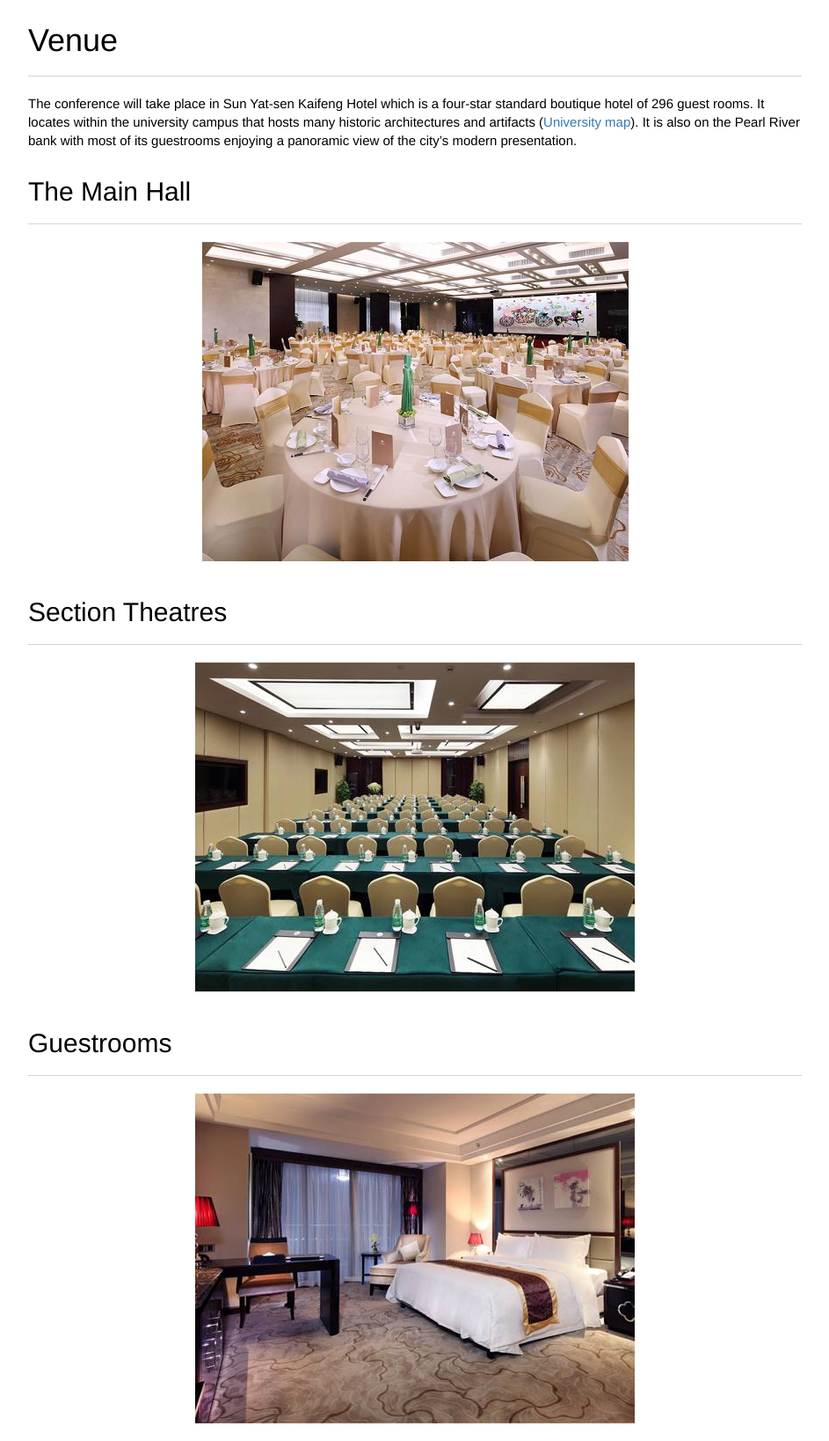
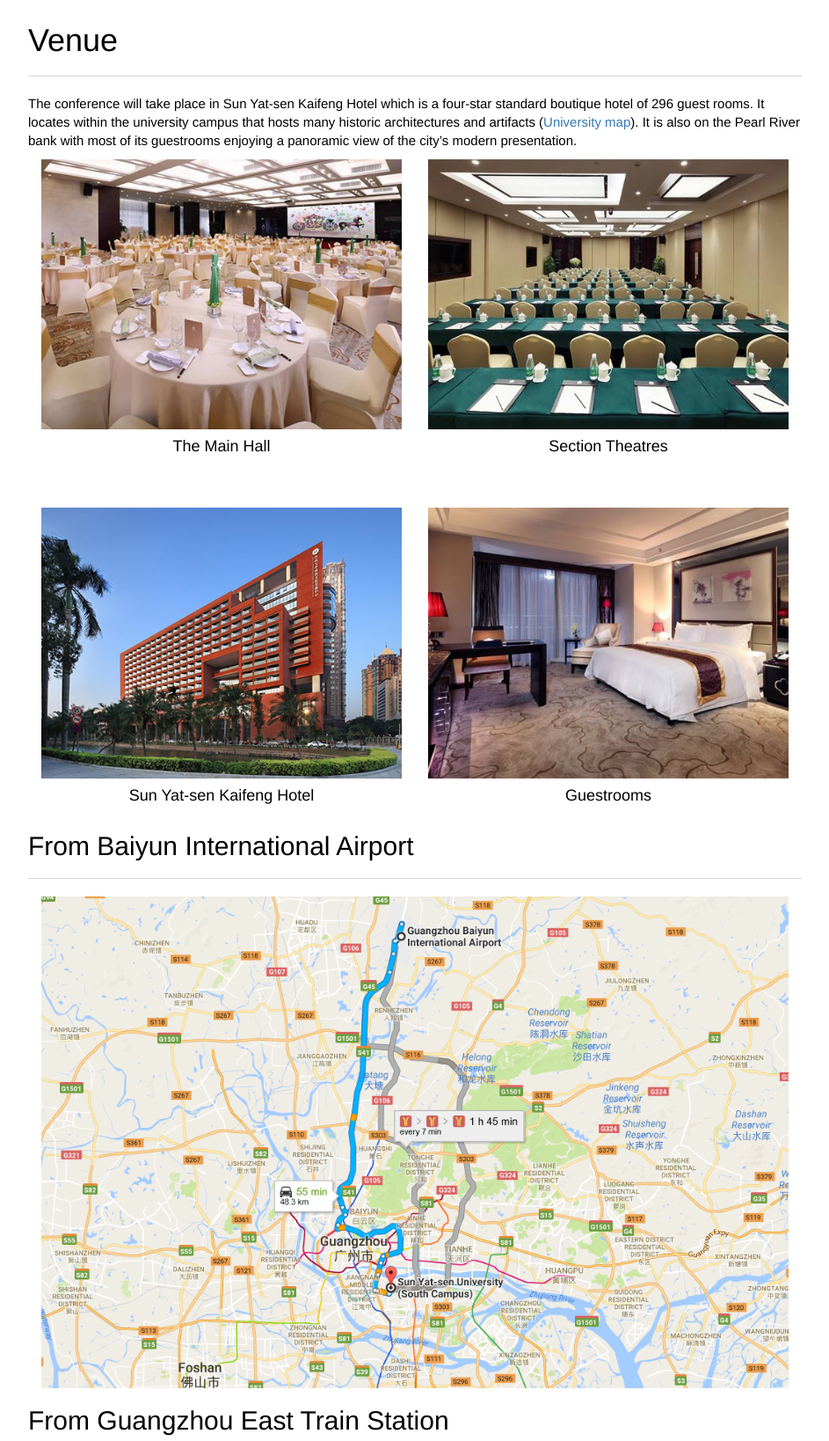
Before and after one commit to ym13349140/ITW2018, a Flask app: page /venue in a window 1280 px wide. Shown: the part 364-2002 px from the top of the page at 88% size, without its empty margins (168-1111 px from the left). Run offline with Flask 2, Linux system fonts and the light colour scheme; some libraries are stand-ins or nearby versions.

Commit message:
完成5.17任务分配 (#12)

```diff
--- a/ITW/templates/venue/venue.html
+++ b/ITW/templates/venue/venue.html
@@ -9,27 +9,26 @@
     </section>
 
     <section class="row">
-        <h2>The Main Hall
-            <hr>
-        </h2>
-        <img style="margin-left: auto; margin-right: auto; display: block;" src="{{ url_for('static',filename='images/venue/1.jpg') }}">
-        <br>
-    </section>
-
-    <section class="row">
-        <h2>Section Theatres
-            <hr>
-        </h2>
-        <img style="margin-left: auto; margin-right: auto; display: block;" src="{{ url_for('static',filename='images/venue/2.jpg') }}">
-        <br>
-    </section>
-
-    <section class="row">
-        <h2>Guestrooms
-            <hr>
-        </h2>
-        <img style="margin-left: auto; margin-right: auto; display: block;" src="{{ url_for('static',filename='images/venue/3.jpg') }}">
-        <br>
+        <div>
+            <div class="col-lg-6 col-md-6 col-sm-6" style="margin-bottom: 20px;">
+                <div><img src="{{ url_for('static',filename='images/venue/1.jpg') }}" width="100%"></div>
+                <div class="text-center"><h4>The Main Hall</h4></div>
+            </div>
+            <div class="col-lg-6 col-md-6 col-sm-6" style="margin-bottom: 50px;">
+                <div><img src="{{ url_for('static',filename='images/venue/2.jpg') }}" width="100%"></div>
+                <div class="text-center"><h4>Section Theatres</h4></div>
+            </div>
+        </div>
+        <div>
+            <div class="col-lg-6 col-md-6 col-sm-6">
+                <div><img src="{{ url_for('static',filename='images/venue/3.jpg') }}" width="100%"></div>
+                <div class="text-center"><h4>Sun Yat-sen Kaifeng Hotel</h4></div>
+            </div>
+            <div class="col-lg-6 col-md-6 col-sm-6">
+                <div><img src="{{ url_for('static',filename='images/venue/4.jpg') }}" width="100%"></div>
+                <div class="text-center"><h4>Guestrooms</h4></div>
+            </div>
+        </div>
     </section>
 
     <section class="row">
@@ -37,7 +36,7 @@
             <hr>
         </h2>
         <div class="col-md-12">
-            <img style="width: 100%;" src="{{ url_for('static',filename='images/venue/4.jpg') }}">
+            <img style="width: 100%;" src="{{ url_for('static',filename='images/venue/5.jpg') }}">
         </div>
         <br>
     </section>
@@ -47,7 +46,7 @@
             <hr>
         </h2>
         <div class="col-md-12">
-            <img style="width: 100%;" src="{{ url_for('static',filename='images/venue/5.jpg') }}">
+            <img style="width: 100%;" src="{{ url_for('static',filename='images/venue/6.jpg') }}">
         </div>
         <br>
     </section>
```
Also changed, not shown: ITW/templates/travel/sysu.html (+7 -0 lines), ITW/static/images/DG.jpg, ITW/static/images/SYSU.jpg, ITW/static/images/XJU.jpg, ITW/static/images/venue/1.jpg, ITW/static/images/venue/3.jpg, ITW/static/images/venue/4.jpg, ITW/static/images/venue/5.jpg, ITW/static/images/venue/6.jpg (added).
